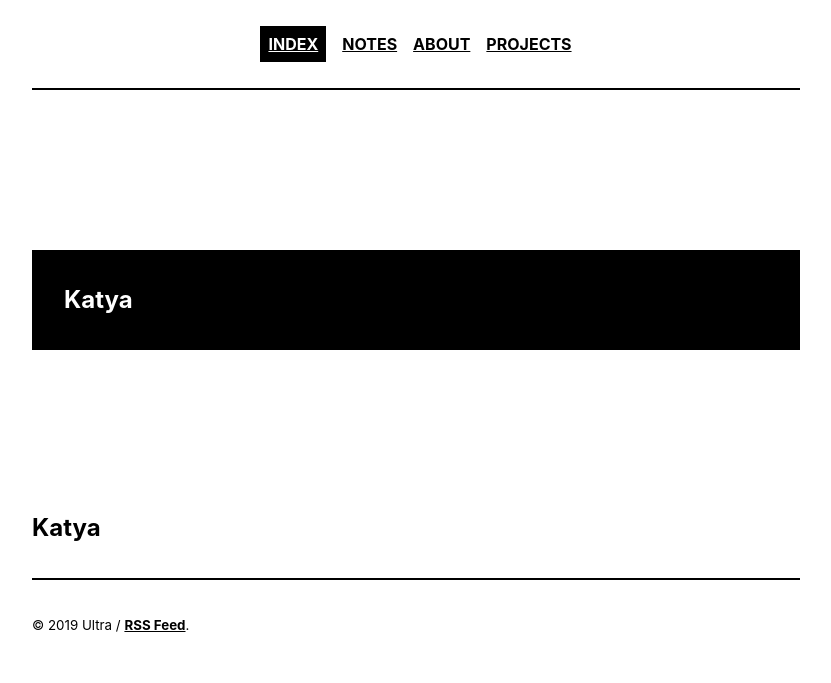
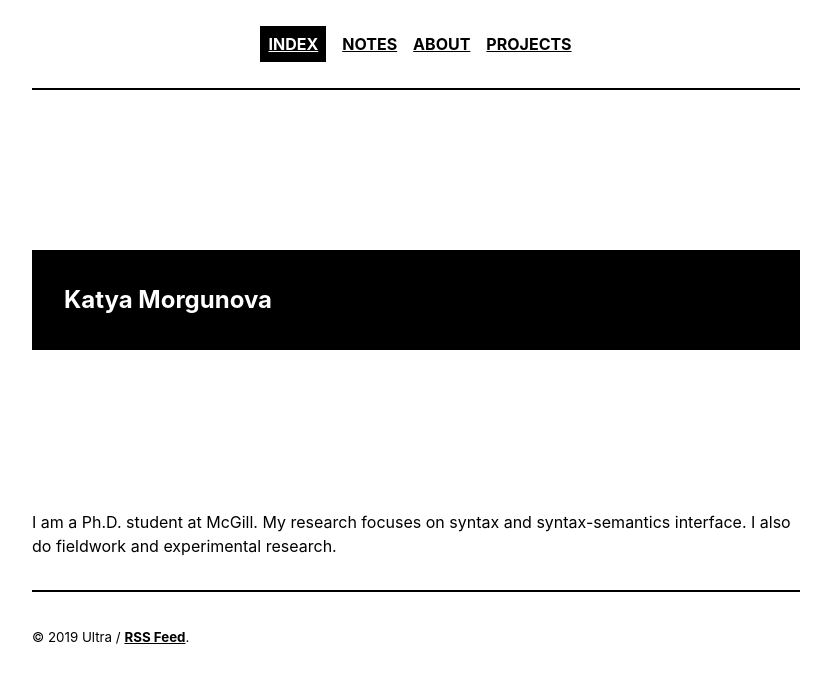
Before and after one commit to morgunova-katya/morgunova-katya.github.io, a Jekyll site: the page built from index.html, in a window 1280 px wide. Shown: the top 683 px of the page, without its empty margins (224-1055 px from the left). Built offline with Jekyll 4.4.1, drawn with Linux system fonts in a browser that asks for light colours; the list of posts is cut into pages by our own code.

Commit message:
Update index.html

```diff
--- a/index.html
+++ b/index.html
@@ -4,6 +4,6 @@ title: Index
 ---
 
   <article class="post index" role="article">
-  <h1 class="post-title">Katya</h1>
-  <h2>Katya</h2>
+  <h1 class="post-title">Katya Morgunova</h1>
+  <p>I am a Ph.D. student at McGill. My research focuses on syntax and syntax-semantics interface. I also do fieldwork and experimental research.</p>
   </article>
```
